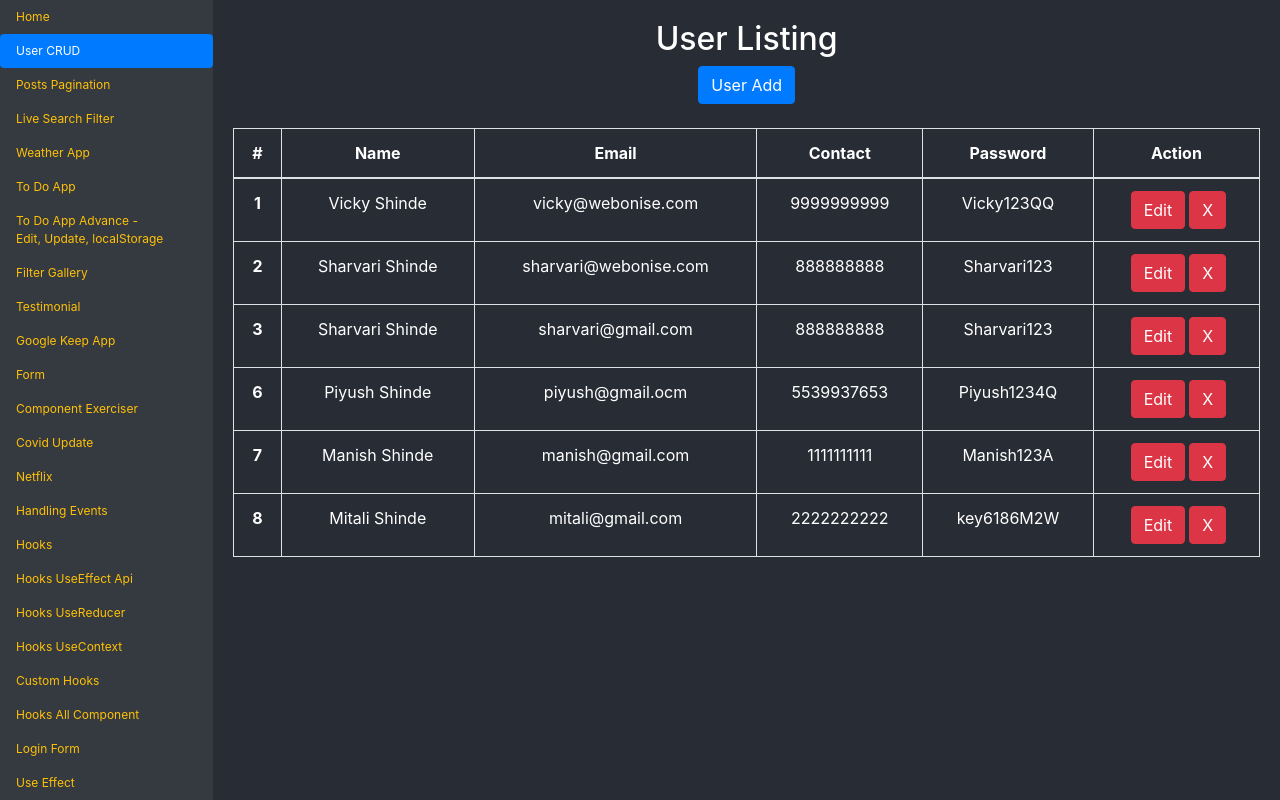
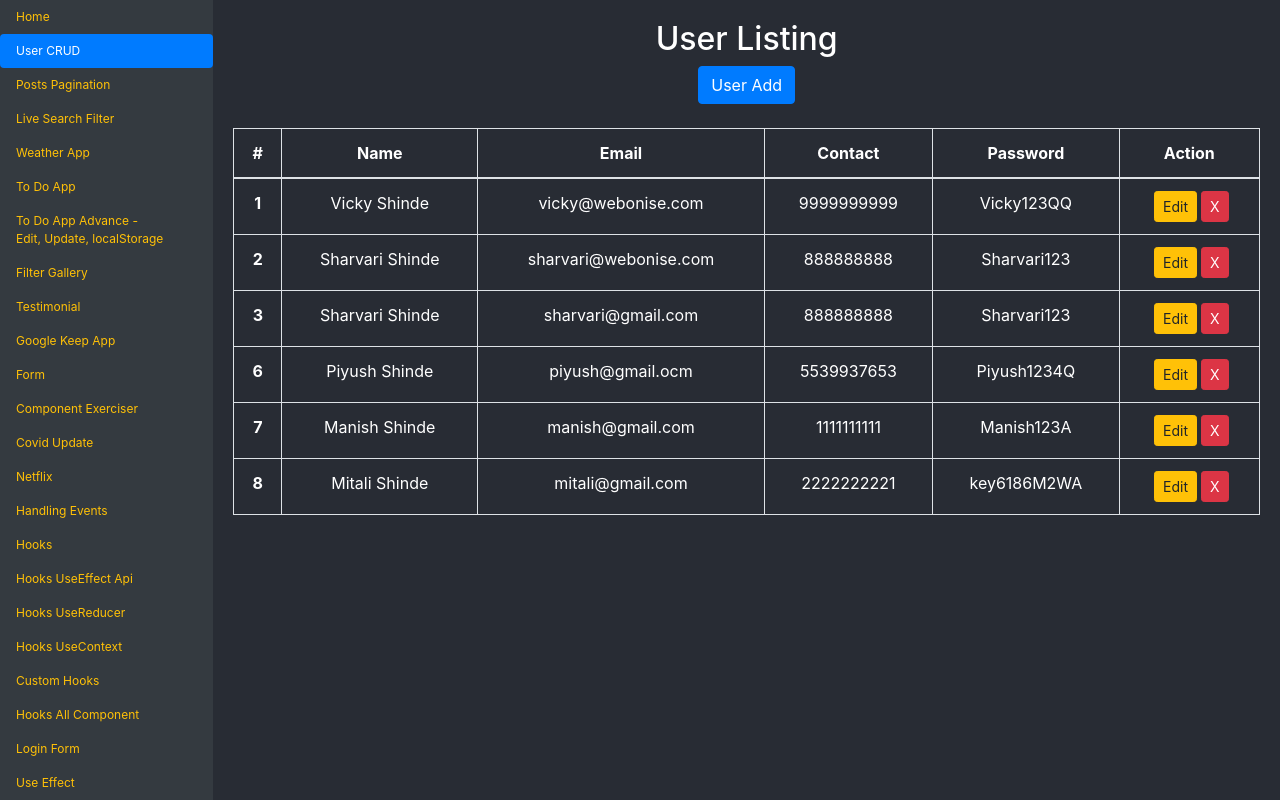
Before and after one commit to vicky-webonise/react2021, a React (Create React App) app: page /user-listing in a window 1280 px wide. Built offline with nearby package versions, Linux system fonts and the light colour scheme; data requests are answered from the project's data file.

Commit message:
update btn

```diff
--- a/src/Database/db.json
+++ b/src/Database/db.json
@@ -38,8 +38,8 @@
     {
       "name": "Mitali Shinde",
       "email": "mitali@gmail.com",
-      "contact": "2222222222",
-      "password": "key6186M2W",
+      "contact": "2222222221",
+      "password": "key6186M2WA",
       "id": 8
     }
   ]
--- a/src/components/usersCrud/userAdd.js
+++ b/src/components/usersCrud/userAdd.js
@@ -200,11 +200,11 @@ const UserAdd = () => {
             <SubmitButtonWrapped
               disabled={!isDisabled}
               title="Submit"
-              clsName="btn btn-primary mb-4 mr-4"
+              clsName="btn btn-success mb-4 mr-4"
             />
             <SubmitButtonWrapped
               title="< Back"
-              clsName="btn btn-primary mb-4"
+              clsName="btn btn-secondary mb-4"
               onClick={() => {
                 history.push("/user-listing");
               }}
--- a/src/components/usersCrud/userEdit.js
+++ b/src/components/usersCrud/userEdit.js
@@ -209,11 +209,11 @@ const UserEdit = () => {
             <SubmitButtonWrapped
               disabled={!isDisabled}
               title="Submit"
-              clsName="btn btn-primary mb-4 mr-4"
+              clsName="btn btn-warning mb-4 mr-4"
             />
             <SubmitButtonWrapped
               title="< Back"
-              clsName="btn btn-primary mb-4"
+              clsName="btn btn-secondary mb-4"
               onClick={() => {
                 history.push("/user-listing");
               }}
--- a/src/components/usersCrud/userListing.js
+++ b/src/components/usersCrud/userListing.js
@@ -66,7 +66,7 @@ const UserListing = () => {
                     <SubmitButtonWrapped
                       // disabled={!isDisabled}
                       title="Edit"
-                      clsName="btn btn-danger ml-1"
+                      clsName="btn btn-warning btn-sm ml-1"
                       onClick={() => {
                         history.push(`/user-edit/${item.id}`);
                       }}
@@ -74,7 +74,7 @@ const UserListing = () => {
                     <SubmitButtonWrapped
                       // disabled={!isDisabled}
                       title="X"
-                      clsName="btn btn-danger ml-1"
+                      clsName="btn btn-danger btn-sm ml-1"
                       onClick={() => handleDelete(item.id)}
                     />
                   </td>
```
